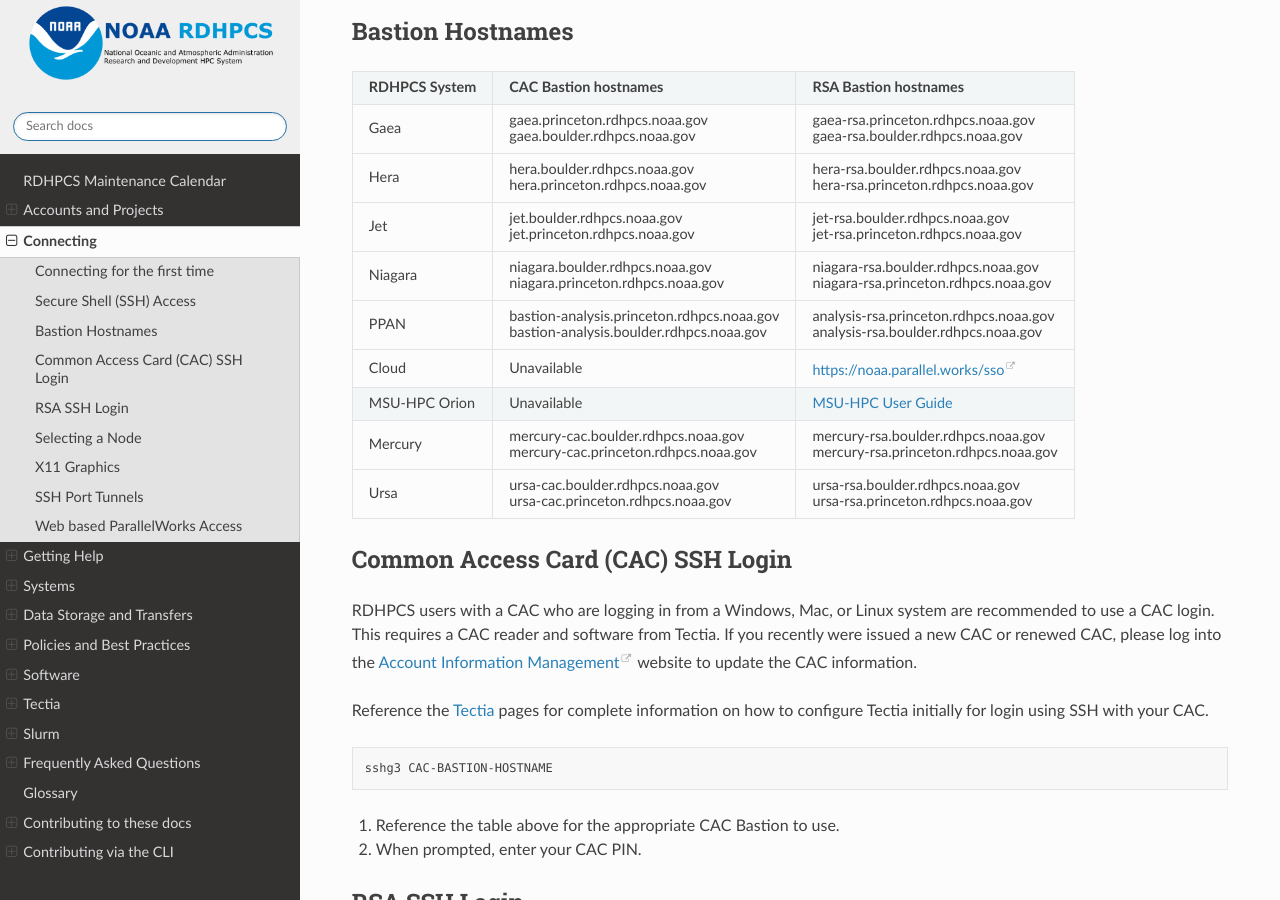
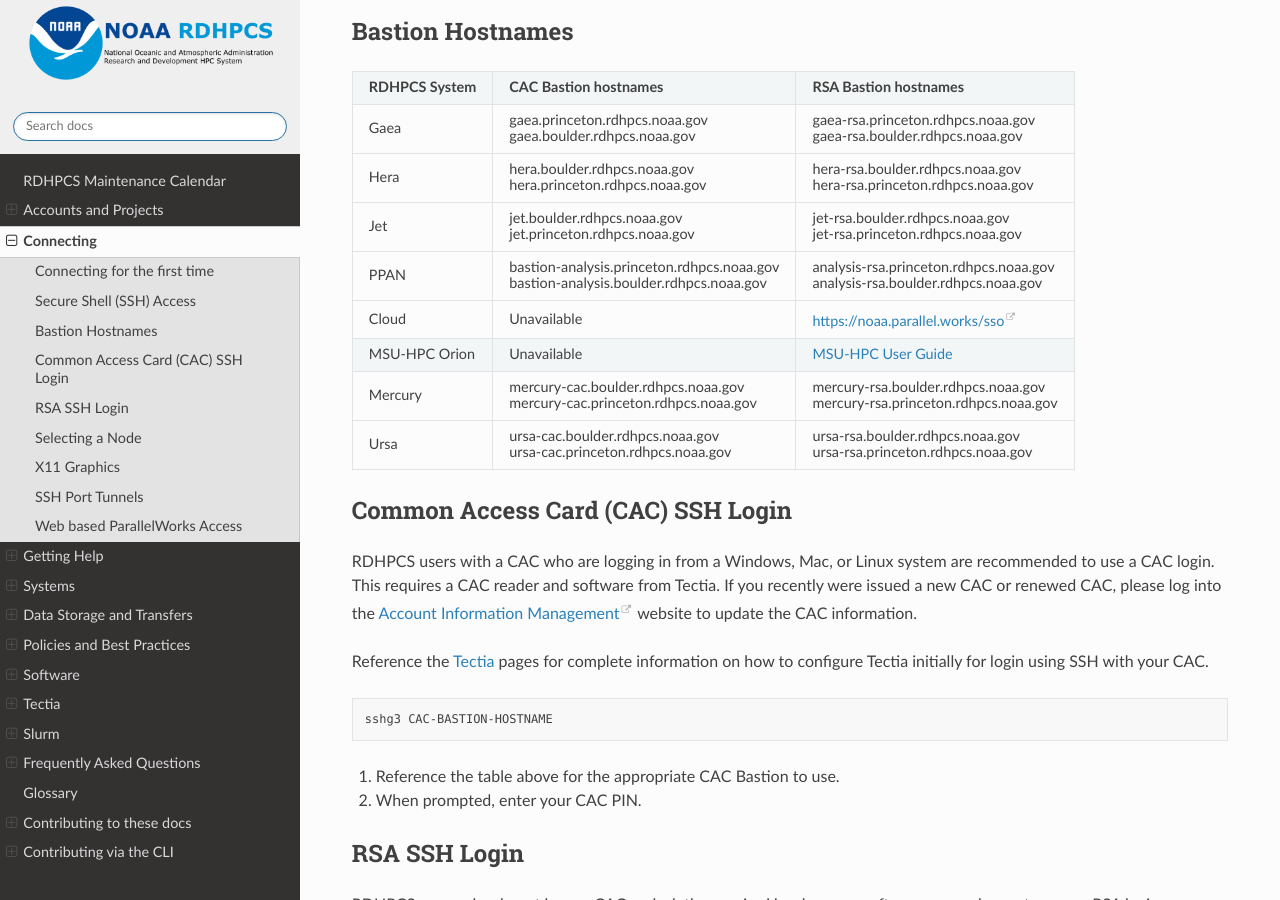
Before and after one commit to NOAA-RDHPCS/noaa-rdhpcs.github.io, a Sphinx documentation site: the page built from source/connecting/index.rst, in a window 1280 px wide and 900 px high, scrolled down 1297 px. Built offline with Sphinx 7.4.7 and the Read the Docs theme 3.1.0, drawn with Linux system fonts in a browser that asks for light colours; pages that are not in the unit, such as notebooks, are missing from menus.

Commit message:
update Bastion Hostnames table

```diff
--- a/source/connecting/index.rst
+++ b/source/connecting/index.rst
@@ -96,11 +96,6 @@ Bastion Hostnames
 .. |JRPRNG|	replace:: jet-rsa.princeton.rdhpcs.noaa.gov
 .. |JRBRNG|	replace:: jet-rsa.boulder.rdhpcs.noaa.gov
 
-.. |NCPRNG|	replace:: niagara.princeton.rdhpcs.noaa.gov
-.. |NCBRNG|	replace:: niagara.boulder.rdhpcs.noaa.gov
-.. |NRPRNG|	replace:: niagara-rsa.princeton.rdhpcs.noaa.gov
-.. |NRBRNG|	replace:: niagara-rsa.boulder.rdhpcs.noaa.gov
-
 .. |PPPRNG|	replace:: bastion-analysis.princeton.rdhpcs.noaa.gov
 .. |PPBRNG|	replace:: bastion-analysis.boulder.rdhpcs.noaa.gov
 .. |PAPRNG|	replace:: analysis-rsa.princeton.rdhpcs.noaa.gov
@@ -132,10 +127,6 @@ Bastion Hostnames
 | Jet               | |JCBRNG|        | |JRBRNG|                         |
 +                   +                 +                                  +
 |                   | |JCPRNG|        | |JRPRNG|                         |
-+-------------------+-----------------+----------------------------------+
-| Niagara           | |NCBRNG|        | |NRBRNG|                         |
-+                   +                 +                                  +
-|                   | |NCPRNG|        | |NRPRNG|                         |
 +-------------------+-----------------+----------------------------------+
 | PPAN              | |PPPRNG|        | |PAPRNG|                         |
 +                   +                 +                                  +
```
